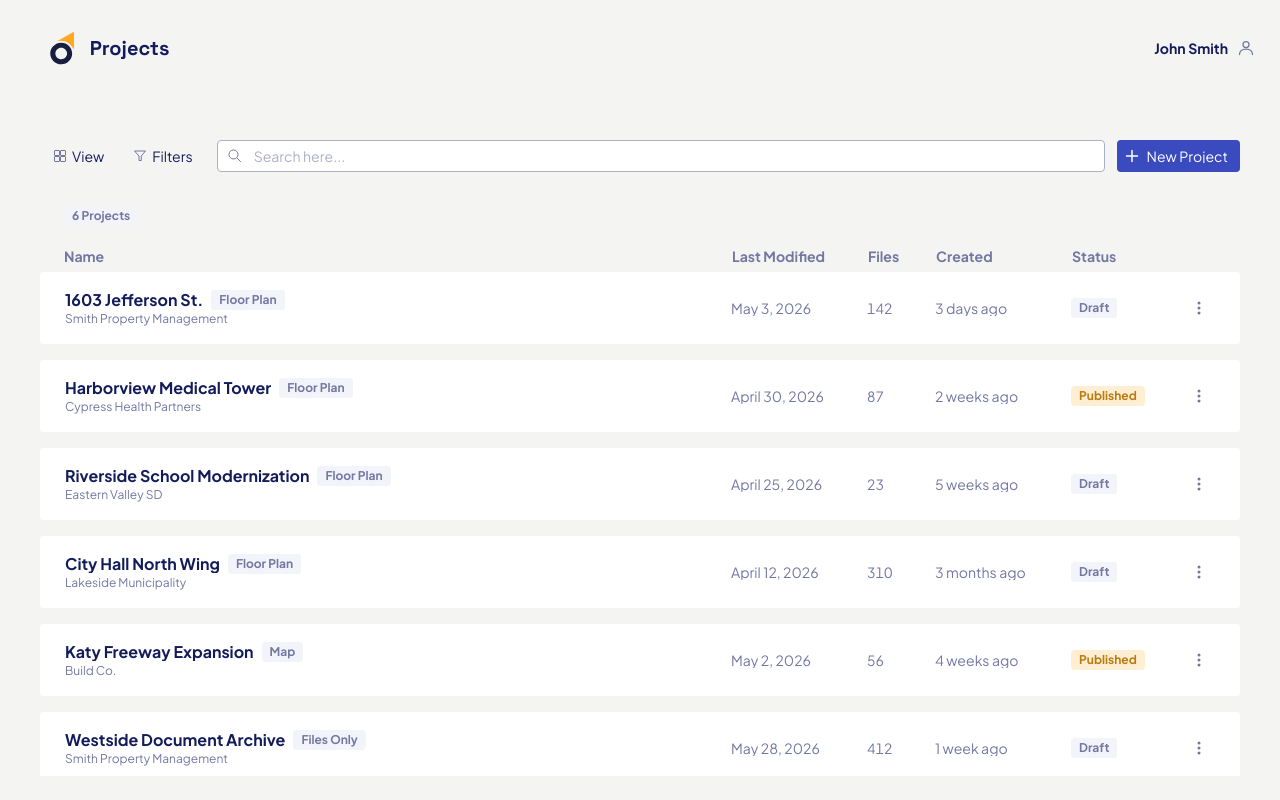
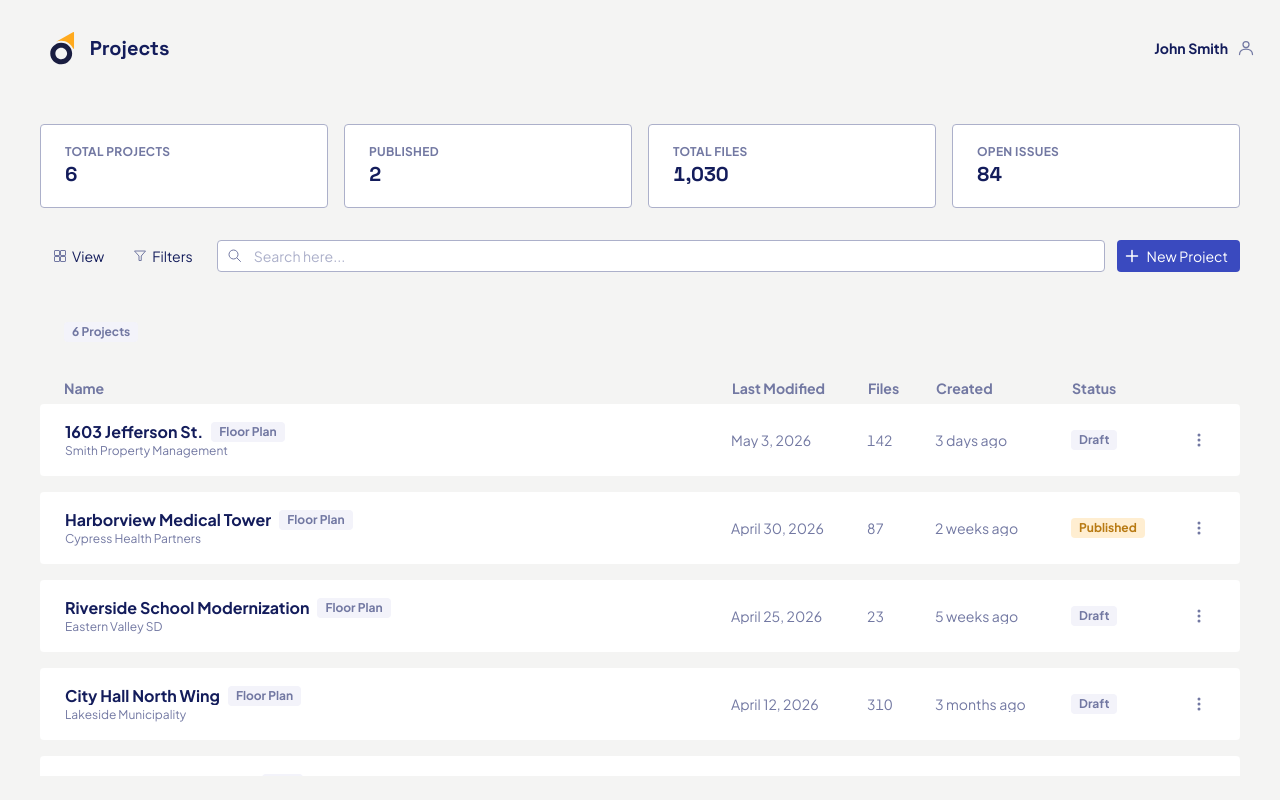
Before and after one commit to eptrszkwcz/260419_ocumap-R, a React (Vite) app: page /projects in a window 1280 px wide. Built offline with nearby package versions, Linux system fonts and the light colour scheme.

Commit message:
project stats

```diff
--- a/src/pages/ProjectsPage.tsx
+++ b/src/pages/ProjectsPage.tsx
@@ -20,6 +20,7 @@ import {
   type ProjectFilters,
 } from '@/pages/projects/types'
 import { ProjectsBadgeRow } from '@/pages/ProjectsBadgeRow'
+import { ProjectsSummaryStats } from '@/pages/ProjectsSummaryStats'
 import { ProjectsTable } from '@/pages/ProjectsTable'
 
 export function ProjectsPage() {
@@ -62,7 +63,8 @@ export function ProjectsPage() {
         </div>
         <UserAccountDisplay />
       </header>
-      <Panel className="!border-0 !bg-transparent mx-auto mt-[52px] flex min-h-0 min-w-0 w-full max-w-[1200px] flex-1 flex-col p-0 shadow-none">
+      <Panel className="!border-0 !bg-transparent mx-auto mt-[52px] flex min-h-0 min-w-0 w-full max-w-[1200px] flex-1 flex-col gap-4 p-0 shadow-none">
+        <ProjectsSummaryStats projects={projects} />
         <div className="relative z-20 shrink-0">
           <ControlHeaderToolbar
             id="control-header-projects"
--- /dev/null
+++ b/src/pages/ProjectsSummaryStats.tsx
@@ -0,0 +1,51 @@
+import { useMemo } from 'react'
+
+import { Panel } from '@/components/Panel'
+import type { ProjectRecord } from '@/data/sampleProjects'
+
+const OPEN_ISSUES_PLACEHOLDER = 84
+
+type SummaryStat = {
+  label: string
+  value: number
+}
+
+function computeSummaryStats(projects: ProjectRecord[]): SummaryStat[] {
+  const totalProjects = projects.length
+  const published = projects.filter((p) => p.status === 'Published').length
+  const totalFiles = projects.reduce((sum, p) => sum + p.featureFileCount, 0)
+
+  return [
+    { label: 'Total Projects', value: totalProjects },
+    { label: 'Published', value: published },
+    { label: 'Total Files', value: totalFiles },
+    { label: 'Open Issues', value: OPEN_ISSUES_PLACEHOLDER },
+  ]
+}
+
+type ProjectsSummaryStatsProps = {
+  projects: ProjectRecord[]
+}
+
+export function ProjectsSummaryStats({ projects }: ProjectsSummaryStatsProps) {
+  const stats = useMemo(() => computeSummaryStats(projects), [projects])
+
+  return (
+    <div
+      className="grid w-full min-w-0 shrink-0 grid-cols-4 gap-4"
+      aria-label="Project summary statistics"
+    >
+      {stats.map(({ label, value }) => (
+        <Panel
+          key={label}
+          className="flex h-[84px] min-w-0 flex-col justify-center gap-1 px-panel-padding py-0 shadow-none"
+        >
+          <span className="text-fg-muted text-badge font-bold uppercase tracking-wide">{label}</span>
+          <span className="text-fg font-title text-title font-bold tabular-nums">
+            {value.toLocaleString()}
+          </span>
+        </Panel>
+      ))}
+    </div>
+  )
+}
```
